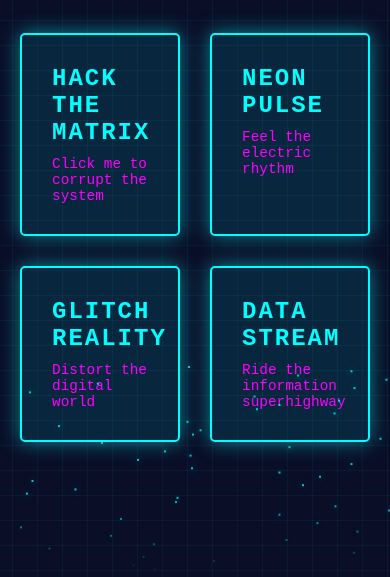
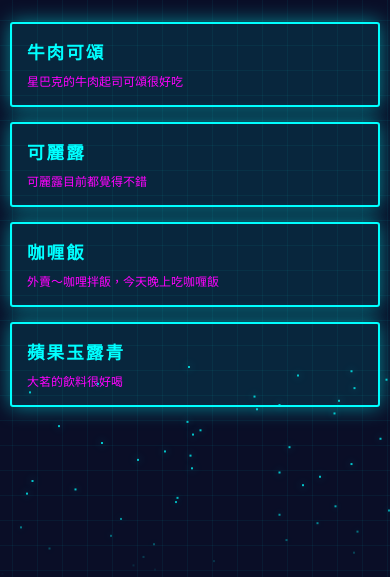
Before and after one commit to f29293978-sketch/wook4, a plain HTML site: page index.html in a window 390 px wide. Shown: the part 267-844 px from the top of the page. Drawn offline with Linux system fonts and the light colour scheme.

Commit message:
最後更新

```diff
--- a/index.html
+++ b/index.html
@@ -2,7 +2,8 @@
 <html lang="zh-Hant">
 <head>
   <meta charset="UTF-8">
-  <title>CYBERPUNK 2026</title>
+  <meta name="viewport" content="width=device-width, initial-scale=1.0">
+  <title>熱量大總匯</title>
   <link rel="stylesheet" href="style.css">
 </head>
 <body>
@@ -10,32 +11,37 @@
   <div id="glitch-text"></div>
   <div class="container">
     <header>
-      <h1 class="neon-title">CYBER<span class="accent">PUNK</span></h1>
-      <p class="subtitle">Welcome to the future...</p>
+      <h1 class="neon-title">熱量<span class="accent">大總匯</span></h1>
+      <p class="subtitle">羅馬不是一天造成的，但我下週要去維也納</p>
+      <div class="input-section">
+        <input type="text" id="userText" placeholder="輸入你的小字...">
+        <button id="setTextBtn">設定</button>
+      </div>
     </header>
     <main>
       <div class="card interactive-card" id="card1">
         <div class="card-content">
-          <h2>HACK THE MATRIX</h2>
-          <p>Click me to corrupt the system</p>
+          <h2>牛肉可頌</h2>
+          <p>星巴克的牛肉起司可頌很好吃</p>
         </div>
       </div>
       <div class="card interactive-card" id="card2">
         <div class="card-content">
-          <h2>NEON PULSE</h2>
-          <p>Feel the electric rhythm</p>
+          <h2>可麗露</h2>
+          <p>可麗露目前都覺得不錯</p>
         </div>
       </div>
       <div class="card interactive-card" id="card3">
         <div class="card-content">
-          <h2>GLITCH REALITY</h2>
-          <p>Distort the digital world</p>
+          <h2>咖喱飯</h2>
+          <p>外賣～咖哩拌飯，今天晚上吃咖喱飯</p>
         </div>
       </div>
       <div class="card interactive-card" id="card4">
         <div class="card-content">
-          <h2>DATA STREAM</h2>
-          <p>Ride the information superhighway</p>
+          <h2>蘋果玉露青</h2>
+          <p>大茗的飲料很好喝
+          </p>
         </div>
       </div>
     </main>
--- a/style.css
+++ b/style.css
@@ -173,3 +173,94 @@ main {
   80% { transform: translate(2px, -2px); }
   100% { transform: translate(0); }
 }
+
+@media (max-width: 1024px) {
+  .neon-title {
+    font-size: 3em;
+  }
+
+  main {
+    gap: 25px;
+    max-width: 700px;
+  }
+
+  .card {
+    padding: 25px;
+  }
+}
+
+@media (max-width: 768px) {
+  .container {
+    padding: 15px;
+  }
+
+  header {
+    margin-bottom: 40px;
+  }
+
+  .neon-title {
+    font-size: 2.5em;
+    letter-spacing: 2px;
+  }
+
+  .subtitle {
+    font-size: 1em;
+  }
+
+  main {
+    grid-template-columns: 1fr;
+    gap: 20px;
+    max-width: 100%;
+  }
+
+  .card {
+    padding: 20px;
+  }
+
+  .card h2 {
+    font-size: 1.3em;
+  }
+
+  .card p {
+    font-size: 0.85em;
+  }
+}
+
+@media (max-width: 480px) {
+  .container {
+    padding: 10px;
+    height: auto;
+    min-height: 100vh;
+  }
+
+  header {
+    margin-bottom: 25px;
+  }
+
+  .neon-title {
+    font-size: 1.8em;
+    letter-spacing: 1px;
+  }
+
+  .subtitle {
+    font-size: 0.75em;
+  }
+
+  main {
+    gap: 15px;
+  }
+
+  .card {
+    padding: 15px;
+    border-radius: 3px;
+  }
+
+  .card h2 {
+    font-size: 1.1em;
+    margin-bottom: 8px;
+  }
+
+  .card p {
+    font-size: 0.75em;
+  }
+}
```
